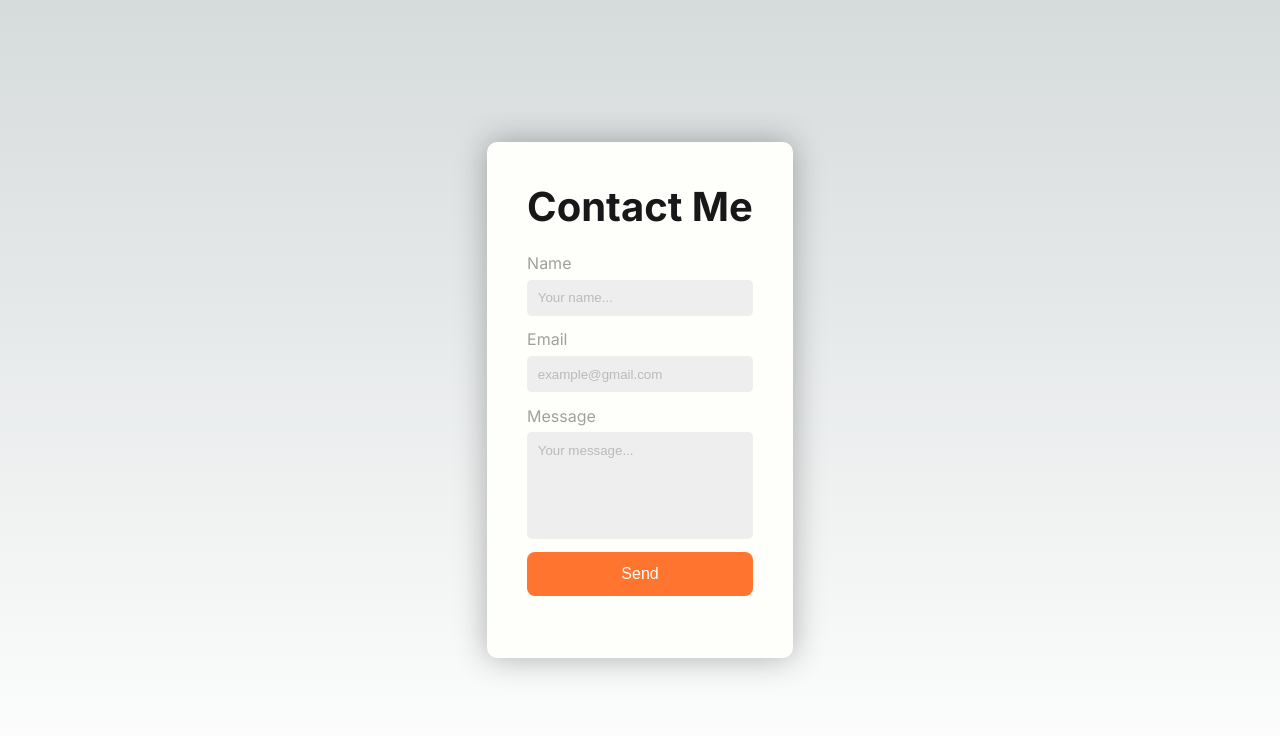
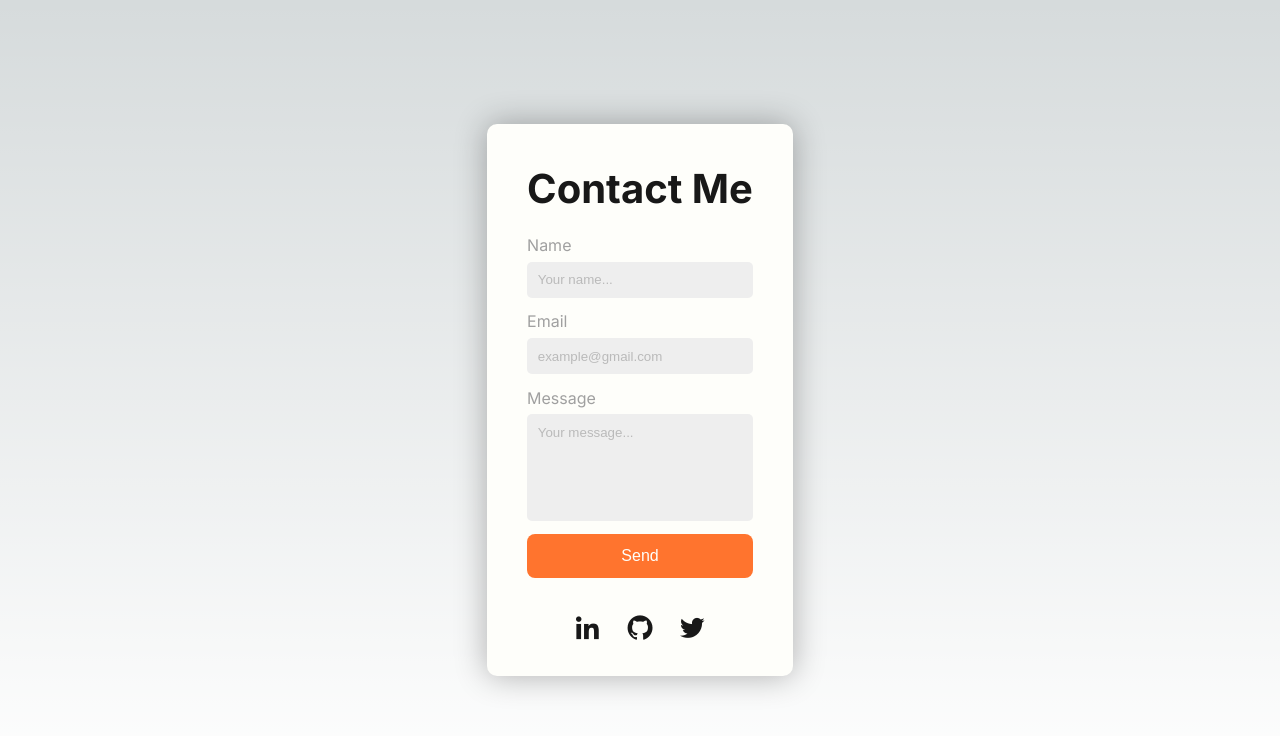
Before and after one commit to iam-weijie/find-my-prof, a Next.js app: page /contact in a window 1280 px wide. Shown: the top 736 px of the page. Built offline with nearby package versions, Linux system fonts and the light colour scheme.

Commit message:
add social media icons on contact page

```diff
--- a/app/contact/page.js
+++ b/app/contact/page.js
@@ -1,6 +1,7 @@
 "use client";
 
 import emailjs from "@emailjs/browser";
+import "boxicons";
 import { useEffect, useRef } from "react";
 import styles from "./page.module.css";
 
@@ -89,8 +90,8 @@ export default function Contact() {
             </a>
           </li>
           <li>
-            <a href="https://www.instagram.com/iam._.weijie/">
-              <i className="bx bxl-instagram"></i>
+            <a href="https://x.com/iam_weijie">
+              <i class="bx bxl-twitter"></i>
             </a>
           </li>
         </ul>
--- a/app/contact/page.module.css
+++ b/app/contact/page.module.css
@@ -1,3 +1,5 @@
+@import url("https://unpkg.com/boxicons/css/boxicons.min.css");
+
 .main {
   min-height: 100vh;
   padding: 2em;
```
